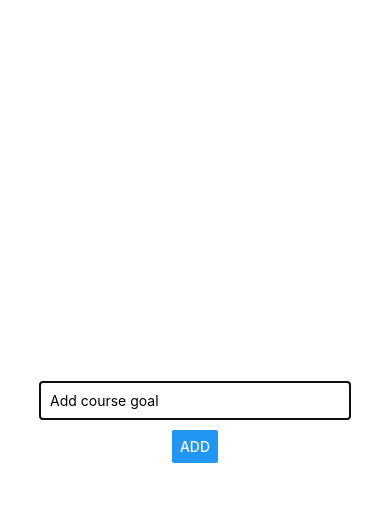
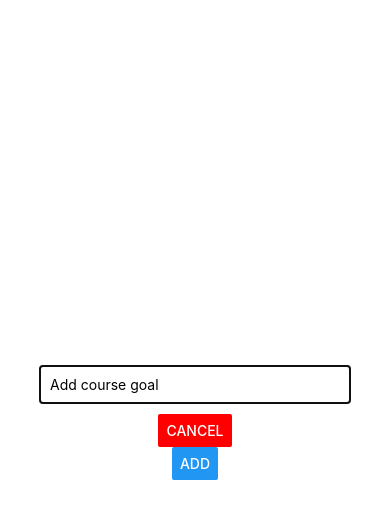
Before and after one commit to ChristoT98/React-native-complete-guide, a React Native app: screen / in a window 390 px wide. Both pictures are taken after a click on the button "ADD NEW GOAL". Shown: the top 518 px of the page. Built offline with nearby package versions, Linux system fonts and the light colour scheme.

Commit message:
Closing the modal and clearing the input

```diff
--- a/App.js
+++ b/App.js
@@ -9,7 +9,8 @@
 
     const addGoalHandler = goalTitle => {
         //console.log(enteredGoal);
-        setCourseGoals( currentGoals => [...currentGoals, {id: Math.random().toString(), value: goalTitle}])
+        setCourseGoals( currentGoals => [...currentGoals, {id: Math.random().toString(), value: goalTitle}]);
+        setIsAddMode(false);
     }
 
     const removeGoalHandler = goalId => {
@@ -18,10 +19,14 @@
         });
     }
 
+     const cancelGoalAdditionHandler = () => {
+        setIsAddMode(false);
+     }
+
   return (
     <View style={styles.screen}>
         <Button title="Add new goal" onPress={()=> setIsAddMode(true)} />
-        <GoalInput visible={isAddMode} onAddGoal={addGoalHandler} />
+        <GoalInput visible={isAddMode} onAddGoal={addGoalHandler} onCancel={cancelGoalAdditionHandler} />
       <FlatList
           keyExtractor={(item, index) => item.id}
           data={courseGoals}
--- a/components/GoalInput.js
+++ b/components/GoalInput.js
@@ -8,11 +8,17 @@
         setEnteredGoal(enteredText);
     };
 
+    const addGoalHandler = () => {
+        props.onAddGoal(enteredGoal);
+        setEnteredGoal('');
+    }
+
     return (
-        <Modal visible={props.visible}>
+        <Modal visible={props.visible} animationType="slide">
         <View style={styles.inputContainer}>
             <TextInput placeholder="Add course goal" style={styles.input} onChangeText={goalInputHandler} value={enteredGoal} />
-            <Button title="ADD" onPress={props.onAddGoal.bind(this, enteredGoal)} />
+            <Button title="Cancel" color="red" onPress={props.onCancel} />
+            <Button title="ADD" onPress={addGoalHandler} />
         </View>
         </Modal>
     );
```
